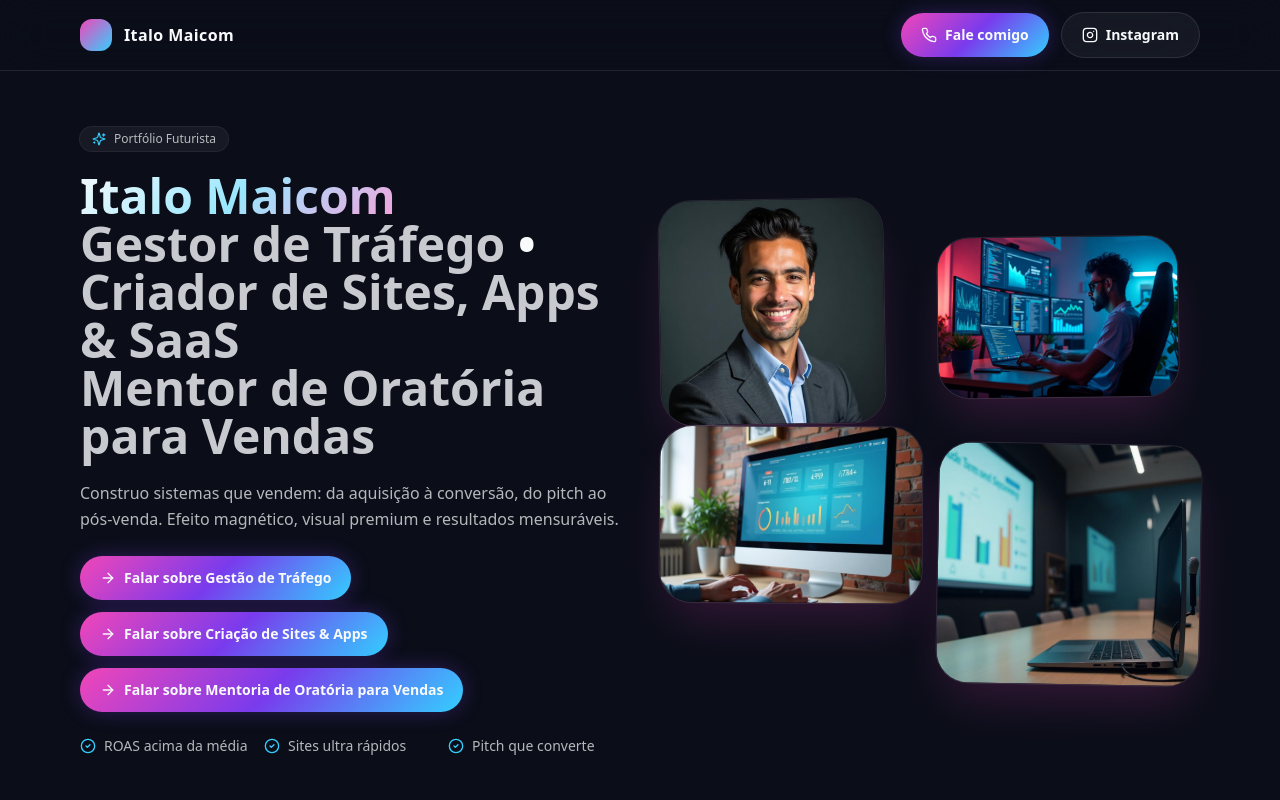
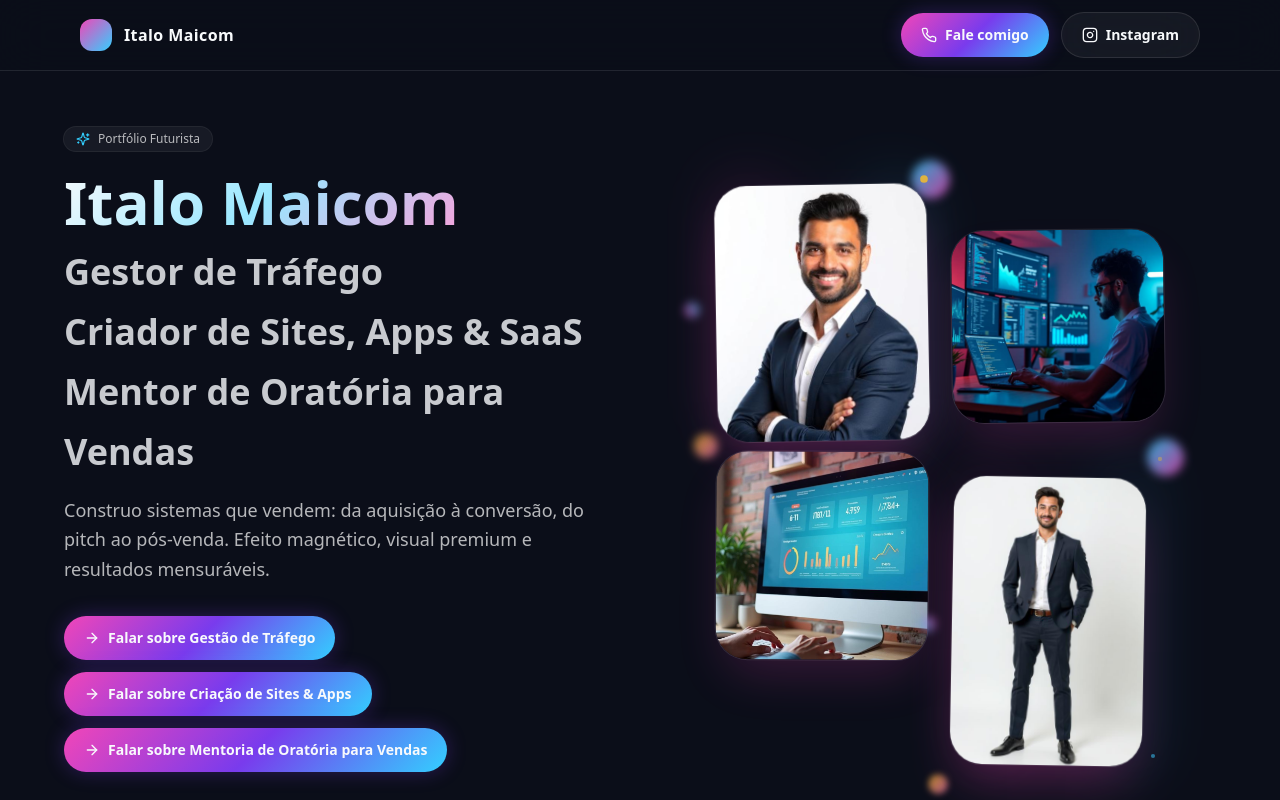
Before and after one commit to lainereis441-beep/holo-glow-hub, a React (Vite) app: page / in a window 1280 px wide. Shown: the top 800 px of the page. Built offline with nearby package versions, Linux system fonts and the light colour scheme.

Commit message:
Refatorar layout e estilização
Centralizar elementos e aplicar efeitos visuais em imagens selecionadas, incluindo a remoção de fundos e a adição de aros de efeito.

```diff
--- /dev/null
+++ b/src/components/portfolio/FloatingImageWithEffects.tsx
@@ -0,0 +1,136 @@
+import React from "react";
+import { motion } from "framer-motion";
+import { cn } from "@/lib/utils";
+
+interface FloatingImageWithEffectsProps {
+  src: string;
+  alt: string;
+  className?: string;
+  delay?: number;
+  hasEffects?: boolean;
+}
+
+export function FloatingImageWithEffects({
+  src,
+  alt,
+  className = "",
+  delay = 0,
+  hasEffects = false
+}: FloatingImageWithEffectsProps) {
+  return (
+    <div className="relative">
+      {/* Efeitos ao redor da imagem */}
+      {hasEffects && (
+        <>
+          {/* Círculos flutuantes */}
+          <motion.div
+            className="absolute -top-4 -right-4 w-8 h-8 bg-gradient-to-br from-neon-cyan to-neon-fuchsia rounded-full blur-sm opacity-80"
+            animate={{
+              y: [-5, 5, -5],
+              x: [-3, 3, -3],
+              scale: [1, 1.2, 1]
+            }}
+            transition={{
+              duration: 4,
+              repeat: Infinity,
+              ease: "easeInOut",
+              delay: delay + 0.5
+            }}
+          />
+          <motion.div
+            className="absolute -bottom-6 -left-6 w-6 h-6 bg-gradient-to-br from-neon-amber to-neon-pink rounded-full blur-sm opacity-70"
+            animate={{
+              y: [3, -3, 3],
+              x: [2, -2, 2],
+              scale: [1, 0.8, 1]
+            }}
+            transition={{
+              duration: 5,
+              repeat: Infinity,
+              ease: "easeInOut",
+              delay: delay + 1
+            }}
+          />
+          <motion.div
+            className="absolute top-1/2 -left-8 w-4 h-4 bg-gradient-to-br from-neon-fuchsia to-neon-cyan rounded-full blur-sm opacity-60"
+            animate={{
+              y: [-4, 4, -4],
+              rotate: [0, 180, 360]
+            }}
+            transition={{
+              duration: 6,
+              repeat: Infinity,
+              ease: "easeInOut",
+              delay: delay + 1.5
+            }}
+          />
+
+          {/* Partículas brilhantes */}
+          <motion.div
+            className="absolute top-0 right-0 w-2 h-2 bg-neon-amber rounded-full opacity-90"
+            animate={{
+              opacity: [0.9, 0.3, 0.9],
+              scale: [1, 0.5, 1]
+            }}
+            transition={{
+              duration: 2,
+              repeat: Infinity,
+              ease: "easeInOut",
+              delay: delay + 2
+            }}
+          />
+          <motion.div
+            className="absolute bottom-4 right-2 w-1.5 h-1.5 bg-neon-cyan rounded-full opacity-80"
+            animate={{
+              opacity: [0.8, 0.2, 0.8],
+              scale: [1, 0.3, 1]
+            }}
+            transition={{
+              duration: 3,
+              repeat: Infinity,
+              ease: "easeInOut",
+              delay: delay + 2.5
+            }}
+          />
+
+          {/* Aura brilhante */}
+          <motion.div
+            className="absolute inset-0 rounded-3xl bg-gradient-to-r from-neon-fuchsia/20 via-transparent to-neon-cyan/20 blur-xl"
+            animate={{
+              opacity: [0.3, 0.6, 0.3],
+              scale: [1, 1.05, 1]
+            }}
+            transition={{
+              duration: 4,
+              repeat: Infinity,
+              ease: "easeInOut",
+              delay: delay
+            }}
+          />
+        </>
+      )}
+
+      {/* Imagem principal */}
+      <motion.img
+        src={src}
+        alt={alt}
+        className={cn(
+          "relative z-10 object-cover rounded-3xl shadow-2xl ring-1 ring-glass-border",
+          hasEffects ? "shadow-neon-fuchsia/30" : "shadow-neon-fuchsia/20",
+          className
+        )}
+        initial={{ y: 10, rotate: -1 }}
+        animate={{
+          y: [10, -10, 10],
+          rotate: [-1, 1, -1]
+        }}
+        transition={{
+          duration: 6,
+          repeat: Infinity,
+          ease: "easeInOut",
+          delay
+        }}
+      />
+    </div>
+  );
+}
--- a/src/pages/Portfolio.tsx
+++ b/src/pages/Portfolio.tsx
@@ -12,6 +12,7 @@ import {
 import { NeonButton } from "@/components/portfolio/NeonButton";
 import { AnimatedBorderCard } from "@/components/portfolio/AnimatedBorderCard";
 import { FloatingImage } from "@/components/portfolio/FloatingImage";
+import { FloatingImageWithEffects } from "@/components/portfolio/FloatingImageWithEffects";
 import { SectionHeader } from "@/components/portfolio/SectionHeader";
 import { ServiceCard, type Service } from "@/components/portfolio/services/ServiceCard";
 import { TestimonialCarousel } from "@/components/portfolio/testimonials/TestimonialCarousel";
@@ -20,6 +21,8 @@ import { type Testimonial } from "@/components/portfolio/testimonials/Testimonia
 
 // Assets
 import italoPortrait from "@/assets/italo-portrait-1.jpg";
+import italoPortraitClean from "@/assets/italo-portrait-clean.png";
+import italoFullbodyClean from "@/assets/italo-fullbody-clean.png";
 import workSetup from "@/assets/work-setup-1.jpg";
 import projectWebsite from "@/assets/project-website-1.jpg";
 import speakingSetup from "@/assets/speaking-setup.jpg";
@@ -143,30 +146,32 @@ export default function Portfolio() {
       </header>
 
       {/* Hero Section */}
-      <section className="relative max-w-6xl mx-auto px-4 pt-14 pb-16 grid lg:grid-cols-2 gap-10 items-center">
-        <div>
+      <section className="relative max-w-7xl mx-auto px-4 pt-14 pb-16">
+        <div className="grid lg:grid-cols-2 gap-12 items-center max-w-6xl mx-auto">
+          <div className="text-center lg:text-left">
             <div className="inline-flex items-center gap-2 text-xs px-3 py-1 rounded-full bg-glass-bg ring-1 ring-glass-border">
               <Sparkles className="w-3.5 h-3.5 text-neon-cyan" />
               <span className="text-text-muted">Portfólio Futurista</span>
             </div>
 
-          <h1 className="mt-5 text-4xl sm:text-5xl font-black leading-tight">
+            <h1 className="mt-5 text-4xl sm:text-5xl lg:text-6xl font-black leading-tight">
               <span className="bg-gradient-text text-transparent bg-clip-text">
                 Italo Maicom
               </span>
               <br />
-            <span className="text-foreground/80 font-semibold">Gestor de Tráfego</span> •{" "}
-            <span className="text-foreground/80 font-semibold">Criador de Sites, Apps & SaaS</span>
+              <span className="text-foreground/80 font-semibold text-2xl sm:text-3xl lg:text-4xl">Gestor de Tráfego</span>
               <br />
-            <span className="text-foreground/80 font-semibold">Mentor de Oratória para Vendas</span>
+              <span className="text-foreground/80 font-semibold text-2xl sm:text-3xl lg:text-4xl">Criador de Sites, Apps & SaaS</span>
+              <br />
+              <span className="text-foreground/80 font-semibold text-2xl sm:text-3xl lg:text-4xl">Mentor de Oratória para Vendas</span>
             </h1>
 
-          <p className="mt-5 text-text-muted max-w-xl leading-relaxed">
+            <p className="mt-6 text-text-muted max-w-xl mx-auto lg:mx-0 leading-relaxed text-lg">
               Construo sistemas que vendem: da aquisição à conversão, do pitch ao pós-venda.
               Efeito magnético, visual premium e resultados mensuráveis.
             </p>
 
-          <div className="mt-6 flex flex-wrap gap-3">
+            <div className="mt-8 flex flex-wrap gap-3 justify-center lg:justify-start">
               {services.map((service) => (
                 <NeonButton
                   key={service.id}
@@ -179,9 +184,9 @@ export default function Portfolio() {
               ))}
             </div>
 
-          <ul className="mt-6 grid sm:grid-cols-3 gap-3 text-sm text-text-muted">
+            <ul className="mt-8 grid sm:grid-cols-3 gap-3 text-sm text-text-muted justify-center lg:justify-start">
               {["ROAS acima da média", "Sites ultra rápidos", "Pitch que converte"].map((benefit, i) => (
-              <li key={i} className="flex items-center gap-2">
+                <li key={i} className="flex items-center gap-2 justify-center lg:justify-start">
                   <CheckCircle2 className="w-4 h-4 text-neon-cyan" />
                   {benefit}
                 </li>
@@ -189,42 +194,46 @@ export default function Portfolio() {
             </ul>
           </div>
 
-        {/* Floating Images */}
-        <div className="relative grid grid-cols-2 gap-4">
-          <FloatingImage
-            src={italoPortrait}
+          {/* Floating Images with Special Effects */}
+          <div className="relative grid grid-cols-2 gap-6 max-w-md mx-auto">
+            <FloatingImageWithEffects
+              src={italoPortraitClean}
               alt="Italo Maicom - Retrato profissional"
-            className="h-56"
+              className="h-64 w-full"
+              hasEffects={true}
             />
             <FloatingImage
               src={workSetup}
               alt="Setup de trabalho"
-            className="h-40 mt-10"
+              className="h-48 mt-12"
               delay={1}
             />
             <FloatingImage
               src={projectWebsite}
               alt="Projeto de website"
-            className="h-44"
+              className="h-52"
               delay={2}
             />
-          <FloatingImage
-            src={speakingSetup}
-            alt="Setup de apresentação"
-            className="h-60 mt-6"
+            <FloatingImageWithEffects
+              src={italoFullbodyClean}
+              alt="Italo Maicom - Foto completa"
+              className="h-72 mt-8"
               delay={3}
+              hasEffects={true}
             />
+          </div>
         </div>
       </section>
 
       {/* Services Section */}
-      <section className="max-w-6xl mx-auto px-4 py-12">
+      <section className="max-w-7xl mx-auto px-4 py-16">
+        <div className="max-w-6xl mx-auto">
           <SectionHeader
             kicker="Serviços focados em resultado"
             title="O que eu faço"
             subtitle="Estratégia + Execução com base em dados e estética magnetizante."
           />
-        <div className="grid sm:grid-cols-2 lg:grid-cols-3 gap-6">
+          <div className="grid sm:grid-cols-2 lg:grid-cols-3 gap-8">
             {services.map((service) => (
               <ServiceCard
                 key={service.id}
@@ -233,16 +242,18 @@ export default function Portfolio() {
               />
             ))}
           </div>
+        </div>
       </section>
 
       {/* Projects Section */}
-      <section className="max-w-6xl mx-auto px-4 py-12">
+      <section className="max-w-7xl mx-auto px-4 py-16">
+        <div className="max-w-6xl mx-auto">
           <SectionHeader
             kicker="Portfólio"
             title="Alguns projetos"
             subtitle="Cases reais com resultados comprovados. Cada projeto tem borda animada e efeito magnético."
           />
-        <div className="grid sm:grid-cols-2 lg:grid-cols-3 gap-6">
+          <div className="grid sm:grid-cols-2 lg:grid-cols-3 gap-8">
             {projects.map((project) => (
               <ProjectCard
                 key={project.id}
@@ -251,30 +262,34 @@ export default function Portfolio() {
               />
             ))}
           </div>
+        </div>
       </section>
 
       {/* Testimonials Section */}
-      <section className="max-w-6xl mx-auto px-4 py-12">
+      <section className="max-w-7xl mx-auto px-4 py-16">
+        <div className="max-w-6xl mx-auto">
           <SectionHeader
             kicker="Prova social"
             title="Depoimentos"
             subtitle="Carrossel com fotos e avaliações reais de clientes satisfeitos."
           />
           <TestimonialCarousel testimonials={testimonials} />
+        </div>
       </section>
 
       {/* Contact Section */}
-      <section className="max-w-6xl mx-auto px-4 py-12">
+      <section className="max-w-7xl mx-auto px-4 py-16">
+        <div className="max-w-6xl mx-auto">
           <AnimatedBorderCard>
-          <div className="p-8 grid md:grid-cols-2 gap-8 items-center">
-            <div>
-              <h3 className="text-2xl font-bold bg-gradient-text text-transparent bg-clip-text">
+            <div className="p-10 grid md:grid-cols-2 gap-10 items-center">
+              <div className="text-center md:text-left">
+                <h3 className="text-3xl font-bold bg-gradient-text text-transparent bg-clip-text">
                   Bora tirar sua ideia do papel?
                 </h3>
-              <p className="text-text-muted mt-2 leading-relaxed">
+                <p className="text-text-muted mt-4 leading-relaxed text-lg">
                   Me chame no WhatsApp e já chego com uma proposta objetiva para seu negócio.
                 </p>
-              <div className="mt-5 flex flex-wrap gap-3">
+                <div className="mt-6 flex flex-wrap gap-4 justify-center md:justify-start">
                   <NeonButton href={waLink(msgFor("geral"))}>
                     <Phone className="w-4 h-4" /> Fale comigo agora
                   </NeonButton>
@@ -284,52 +299,54 @@ export default function Portfolio() {
                 </div>
               </div>
 
-            <div className="grid grid-cols-2 gap-4">
+              <div className="grid grid-cols-2 gap-6 max-w-md mx-auto">
                 <FloatingImage
                   src={italoPortrait}
                   alt="Chamada para ação 1"
-                className="h-40"
+                  className="h-44"
                 />
                 <FloatingImage
                   src={workSetup}
                   alt="Chamada para ação 2"
-                className="h-56"
+                  className="h-60"
                   delay={1}
                 />
                 <FloatingImage
                   src={projectWebsite}
                   alt="Chamada para ação 3"
-                className="h-52"
+                  className="h-56"
                   delay={2}
                 />
                 <FloatingImage
                   src={speakingSetup}
                   alt="Chamada para ação 4"
-                className="h-44"
+                  className="h-48"
                   delay={3}
                 />
               </div>
             </div>
           </AnimatedBorderCard>
+        </div>
       </section>
 
       {/* Footer */}
-      <footer className="mt-10 border-t border-glass-border">
-        <div className="max-w-6xl mx-auto px-4 py-10 grid sm:grid-cols-3 gap-6 text-sm text-text-subtle">
-          <div>
-            <div className="font-semibold text-foreground/80">Italo Maicom</div>
-            <p className="mt-2 leading-relaxed">
+      <footer className="mt-16 border-t border-glass-border">
+        <div className="max-w-7xl mx-auto px-4 py-12">
+          <div className="max-w-6xl mx-auto grid sm:grid-cols-3 gap-8 text-sm text-text-subtle">
+            <div className="text-center sm:text-left">
+              <div className="font-semibold text-foreground/80 text-lg">Italo Maicom</div>
+              <p className="mt-3 leading-relaxed">
                 Gestor de Tráfego • Criador de Sites/Apps/SaaS • Mentor de Oratória para Vendas
               </p>
             </div>
 
-          <div>
-            <div className="font-semibold text-foreground/80">Contato</div>
-            <ul className="mt-2 space-y-2">
-              <li className="flex items-center gap-2">
+            <div className="text-center sm:text-left">
+              <div className="font-semibold text-foreground/80 text-lg">Contato</div>
+              <ul className="mt-3 space-y-3">
+                <li className="flex items-center gap-2 justify-center sm:justify-start">
                   <Phone className="w-4 h-4 text-neon-cyan" /> {PHONE}
                 </li>
-              <li className="flex items-center gap-2">
+                <li className="flex items-center gap-2 justify-center sm:justify-start">
                   <Instagram className="w-4 h-4 text-neon-cyan" />{" "}
                   <a
                     href={IG_URL}
@@ -343,9 +360,9 @@ export default function Portfolio() {
               </ul>
             </div>
 
-          <div>
-            <div className="font-semibold text-foreground/80">Ação rápida</div>
-            <div className="mt-2 flex flex-wrap gap-2">
+            <div className="text-center sm:text-left">
+              <div className="font-semibold text-foreground/80 text-lg">Ação rápida</div>
+              <div className="mt-3 flex flex-wrap gap-2 justify-center sm:justify-start">
                 {services.map((service) => (
                   <NeonButton
                     key={service.id}
@@ -360,8 +377,9 @@ export default function Portfolio() {
             </div>
           </div>
 
-        <div className="text-center text-xs text-text-faint pb-8">
+          <div className="text-center text-xs text-text-faint pt-8 border-t border-glass-border/50 mt-8">
             © {new Date().getFullYear()} Italo Maicom. Todos os direitos reservados.
+          </div>
         </div>
       </footer>
     </div>
```
Also changed, not shown: src/assets/italo-fullbody-clean.png (added), src/assets/italo-portrait-clean.png (added). Lines whose indentation alone changed are shown as unchanged.
